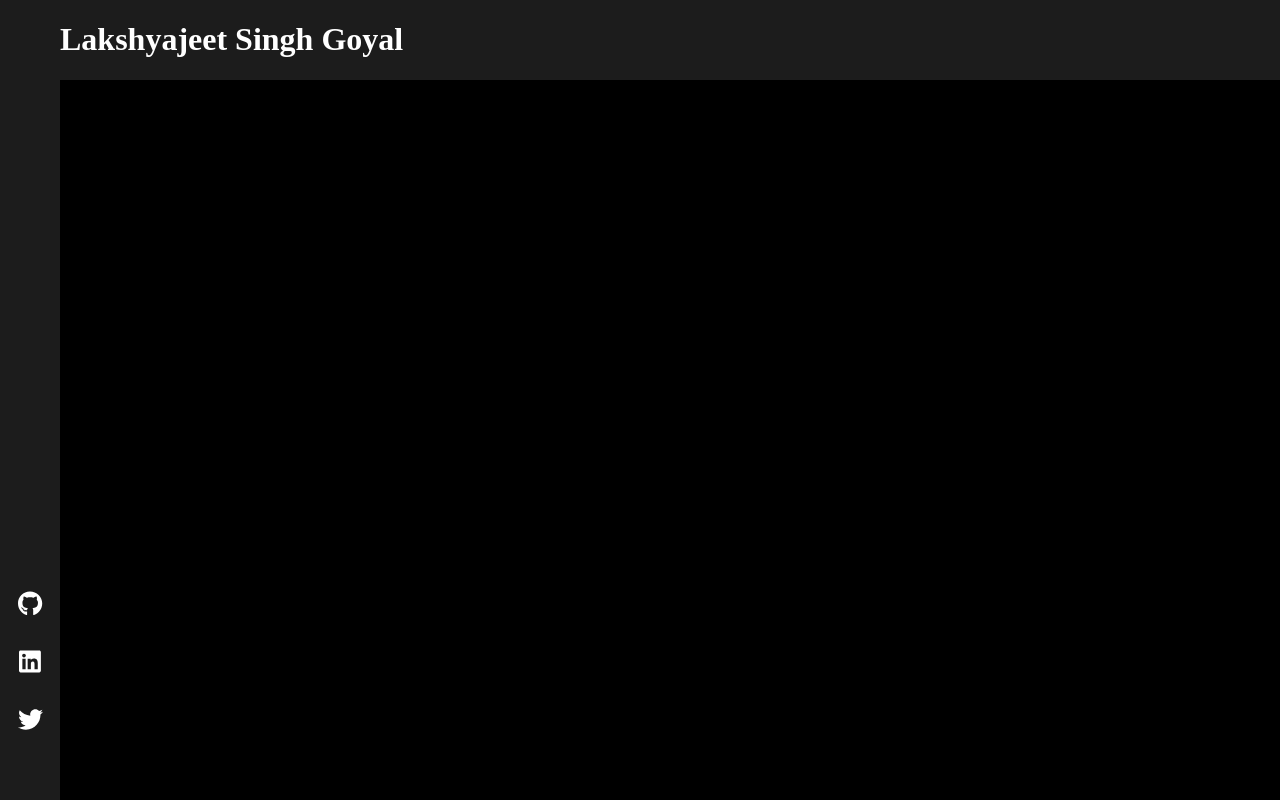
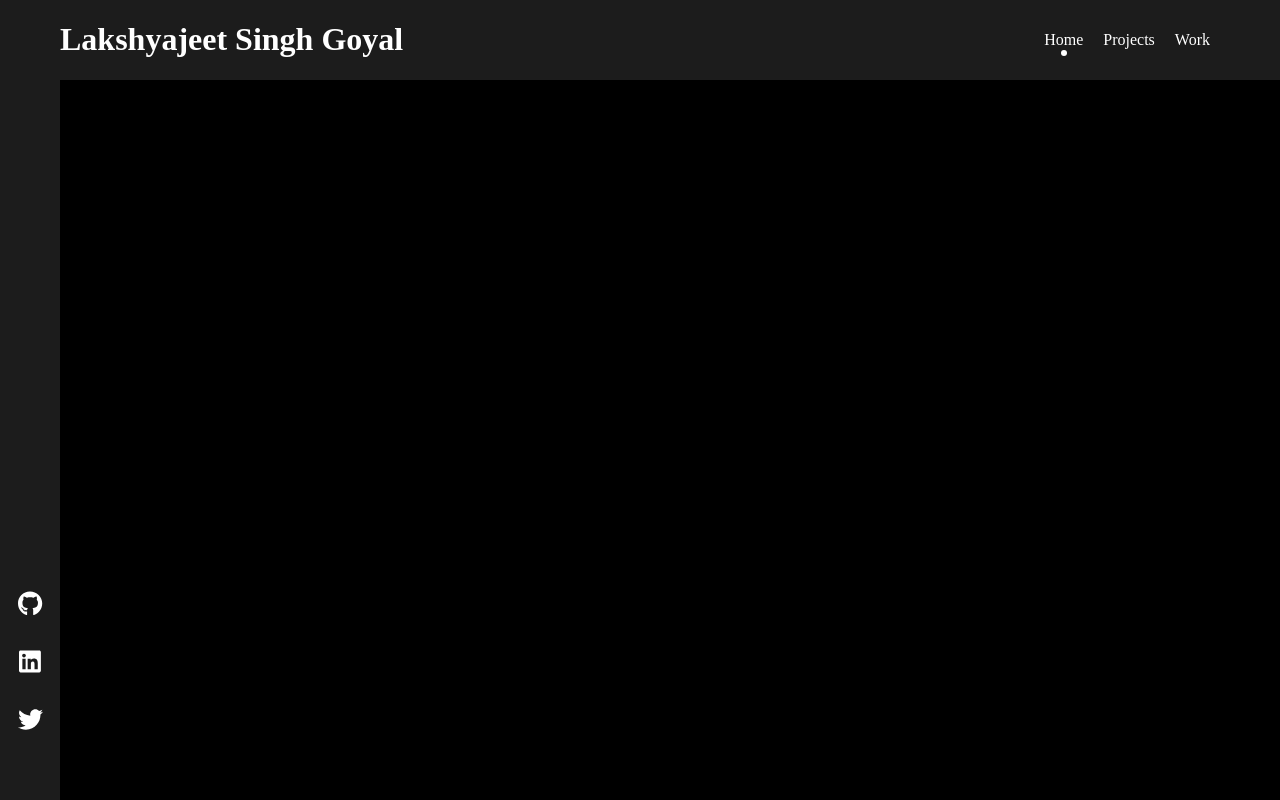
Before and after one commit to DarkMatter-999/Portfolio, a React (Vite) app: page / in a window 1280 px wide. Built offline with nearby package versions, Linux system fonts and the light colour scheme.

Commit message:
Added header

```diff
--- a/src/components/Header.css
+++ b/src/components/Header.css
@@ -1,7 +1,84 @@
 
 .header {
-	width: 100%;
+	width: calc(100% - 60px);
 	background-color: var(--gray);
 	display: flex;
+	justify-content: space-between;
+	align-items: center;
 	color: var(--white);
+	padding-right: 60px;
 }
+
+.leftheader {}
+
+.rightheader ul {
+	position: relative;
+	margin: 0;
+	list-style: none;
+}
+
+.rightheader li {
+	display: inline;
+	padding: 10px;
+}
+
+.rightheader li a {
+	text-decoration: none;
+	position: relative;
+}
+
+.rightheader li .active::after {
+	content: "";
+	display: block;
+	width: 6px;
+	height: 6px;
+	border-radius: 50%;
+	background-color: #fff;
+	position: absolute;
+	bottom: -8px;
+	left: 50%;
+	transform: translateX(-50%);
+	animation: grow .8s cubic-bezier(0.39, 1.16, 0.64, 1.11);
+}
+
+.rightheader li a:hover::after {
+	content: "";
+	display: block;
+	width: 6px;
+	height: 6px;
+	background-color: #fff;
+	position: absolute;
+	bottom: -8px;
+	left: 50%;
+	transform: translateX(-50%);
+
+	animation: grows .25s linear;
+	border-radius: 0;
+	transform: scaleY(0.25) scaleX(5) translateX(-10%);
+}
+
+@keyframes grow {
+  0% {
+	transform: scaleY(0) scaleX(5) translateX(0%);
+	border-radius: 0;
+  }
+  75% {
+	transform: scaleY(0.5) scaleX(1) translateX(-50%);
+  }
+  100% {
+	transform: scale(1) translateX(-50%);
+	border-radius: 50%;
+  }
+}
+
+@keyframes grows {
+   0% {
+	transform: scale(1) translateX(-50%);
+	border-radius: 50%;
+  }
+
+  100% {
+	transform: scaleY(0.25) scaleX(5) translateX(-10%);
+	border-radius: 0;
+  }
+}
--- a/src/components/Header.jsx
+++ b/src/components/Header.jsx
@@ -5,7 +5,16 @@ import "./Header.css"
 const Header = () => {
   return (
     <div className="header">
-        <h1>Lakshyajeet Singh Goyal</h1>
+      <div className="leftheader">
+          <h1>Lakshyajeet Singh Goyal</h1>
+      </div>
+      <div className="rightheader">
+        <ul>
+          <li><a href="" className="active">Home</a></li>
+          <li><a href="">Projects</a></li>
+          <li><a href="">Work</a></li>
+        </ul>
+      </div>
     </div>
   )
 }
--- a/src/components/NavBar.css
+++ b/src/components/NavBar.css
@@ -20,9 +20,9 @@
 }
 
 .navbar a:hover {
-	border-radius: 15px;
+	border-radius: 20px;
 	transition-duration: 0.15s;
-	background-color: var(--lightgray);
+	background-color: #474747;
 }
 
 .sep {
```
